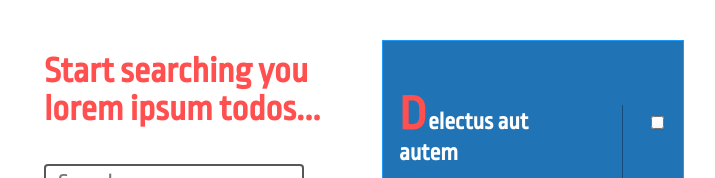
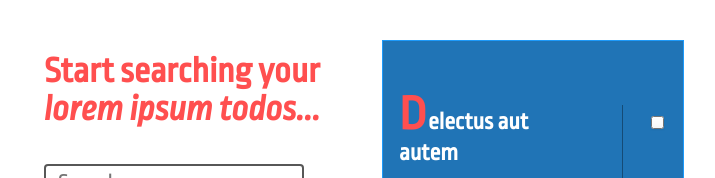
Before and after one commit to vpetridis/test_mapping, a React (Create React App) app: page / in a window 1280 px wide. Shown: the top 178 px of the page, without its empty margins (282-997 px from the left). Built offline with nearby package versions, Linux system fonts and the light colour scheme.

Commit message:
fixed title typo

```diff
--- a/package.json
+++ b/package.json
@@ -2,6 +2,7 @@
   "name": "test_mapping",
   "version": "0.1.0",
   "private": true,
+  "homepage": "http://vpetridis.github.io/test_mapping",
   "dependencies": {
     "@testing-library/jest-dom": "^5.11.8",
     "@testing-library/react": "^11.2.3",
@@ -17,7 +18,9 @@
     "start": "react-scripts start",
     "build": "react-scripts build",
     "test": "react-scripts test",
-    "eject": "react-scripts eject"
+    "eject": "react-scripts eject",
+    "predeploy": "npm run build",
+    "deploy": "gh-pages -d build"
   },
   "eslintConfig": {
     "extends": [
--- a/src/SearchBar.js
+++ b/src/SearchBar.js
@@ -3,7 +3,7 @@ import React from "react";
 const SearchBar = ({ onChange, placeholder }) => {
     return (
         <div className="search-container">
-            <h2>Start searching you lorem ipsum todos...</h2>
+            <h2>Start searching your <em>lorem ipsum todos...</em></h2>
             <input
                 type="text"
                 name="search"
```
Also changed, not shown: 1 other file (tests, documents, lock files or other folders).
